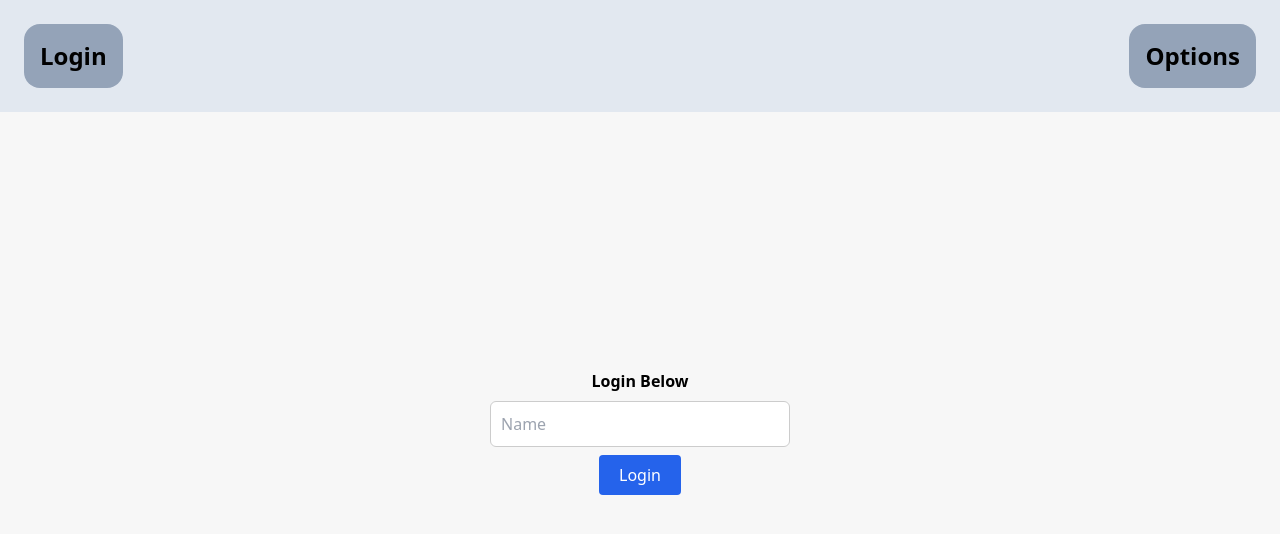
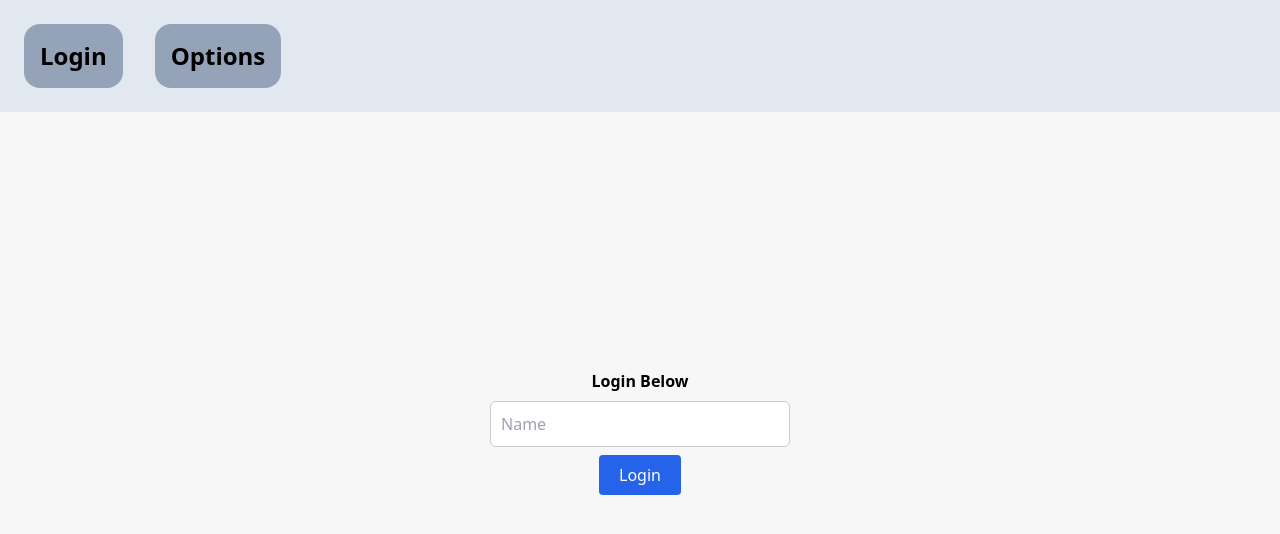
Before and after one commit to FelixMDM/CargoPilot, a Next.js app in the folder client/: page /login in a window 1280 px wide. Shown: the top 534 px of the page. Built offline with nearby package versions, Linux system fonts and the light colour scheme.

Commit message:
display signed in user

```diff
--- a/client/src/app/ClientLayout.tsx
+++ b/client/src/app/ClientLayout.tsx
@@ -1,6 +1,7 @@
 "use client";
 import { usePathname } from 'next/navigation';
 import Navbar from "@/components/Navbar";
+import { UserProvider } from "@/app/UserContext";
 
 export default function ClientLayout({
   children,
@@ -11,9 +12,9 @@ export default function ClientLayout({
   const isHomePage = pathname === '/';
 
   return (
-    <>
+    <UserProvider>
       {!isHomePage && <Navbar />}
       {children}
-    </>
+    </UserProvider>
   );
 }
--- /dev/null
+++ b/client/src/app/UserContext.tsx
@@ -0,0 +1,27 @@
+"use client";
+import { createContext, useContext, useState, ReactNode } from 'react';
+
+type UserContextType = {
+    currentUser: string;
+    setCurrentUser: (user: string) => void;
+};
+
+const UserContext = createContext<UserContextType | undefined>(undefined);
+
+export function UserProvider({ children }: { children: ReactNode }) {
+    const [currentUser, setCurrentUser] = useState('');
+
+    return (
+        <UserContext.Provider value={{ currentUser, setCurrentUser }}>
+            {children}
+        </UserContext.Provider>
+    );
+}
+
+export function useUser() {
+    const context = useContext(UserContext);
+    if (context === undefined) {
+        throw new Error('useUser must be used within a UserProvider');
+    }
+    return context;
+}
--- a/client/src/components/Navbar.tsx
+++ b/client/src/components/Navbar.tsx
@@ -1,12 +1,16 @@
+"use client";
 import Link from "next/link";
-import Options from "@/components/options/Options";
+import { useUser } from "@/app/UserContext";
 
 const Navbar = () => {
+    const { currentUser } = useUser();
+
     return (
         <>
             <div className="top-0 w-full bg-slate-200 font-archivo-narrow text-2xl font-bold z-40">
                 <div className="flex justify-between items-center p-4">
-                    {/* Navbar Link */}
+                    {/* Navbar Links */}
+                    <div className="flex items-center gap-4">
                         <Link href="/login" className="text-black bg-slate-400 rounded-2xl p-4 m-2 hover:text-white">
                             Login
                         </Link>
@@ -14,6 +18,13 @@ const Navbar = () => {
                             Options
                         </Link>
                     </div>
+                    {/* Display username if logged in */}
+                    {currentUser && (
+                        <span className="text-black px-4">
+                            Welcome, {currentUser}
+                        </span>
+                    )}
+                </div>
             </div>
         </>
     );
--- a/client/src/components/login/Login.tsx
+++ b/client/src/components/login/Login.tsx
@@ -1,9 +1,10 @@
 "use client"
-
+import { useUser } from "@/app/UserContext";
 import { useState } from "react";
 
 const Login = () => {
     const [username, setUsername] = useState('');
+    const { setCurrentUser } = useUser();
 
     const logToServer = async (message: string, level: string) => {
         try {
@@ -29,6 +30,7 @@ const Login = () => {
             await logToServer('Login attempt failed - empty username', 'error');
             alert(`Please provide credentials`);
         } else {
+            setCurrentUser(username);
             await logToServer(`User "${username}" logged in successfully`, 'info');
             alert(`Logged in as: ${username}`);
             alert(`Please select 'Options' to proceed or login again below`);
```
Lines whose indentation alone changed are shown as unchanged.
